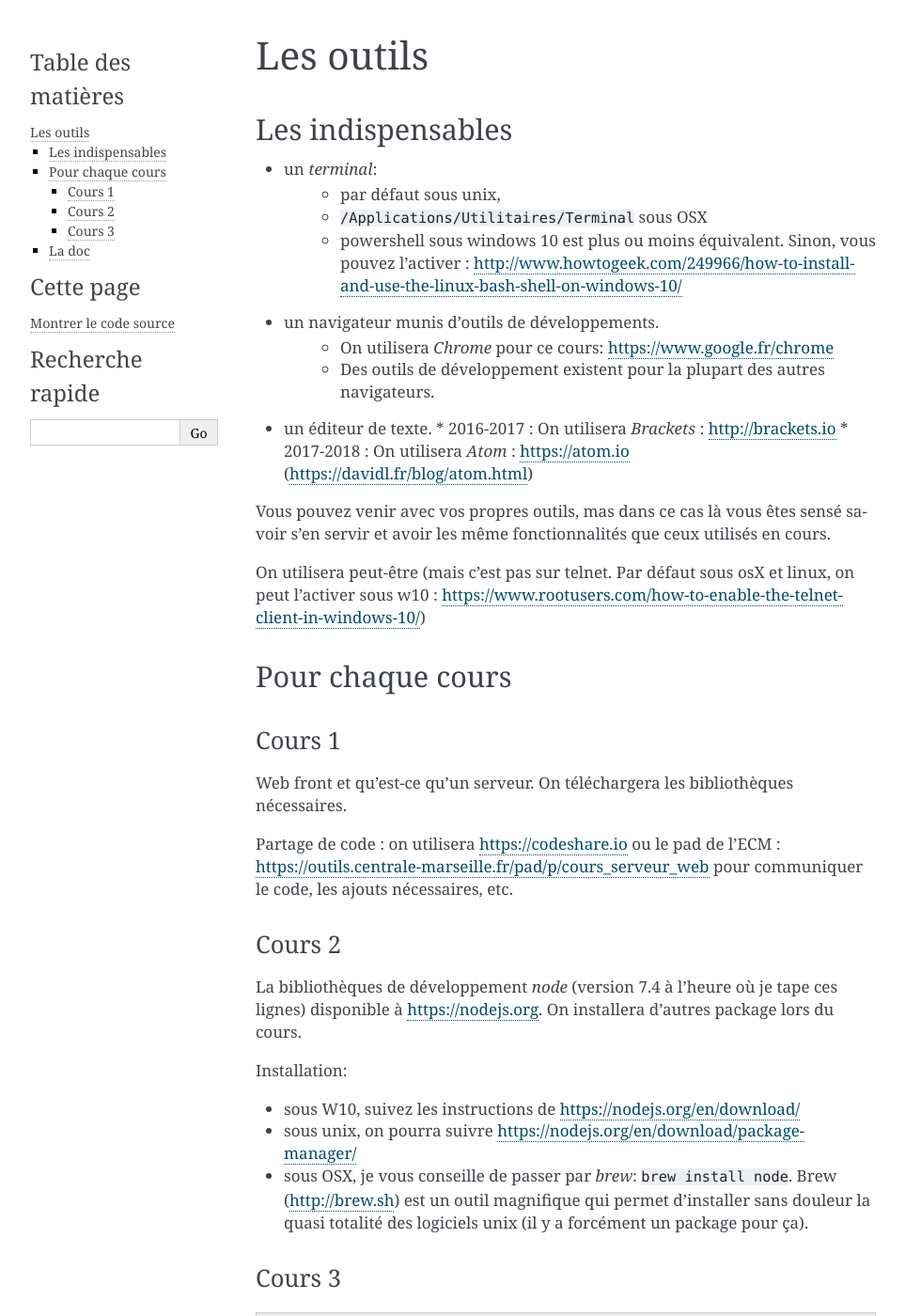
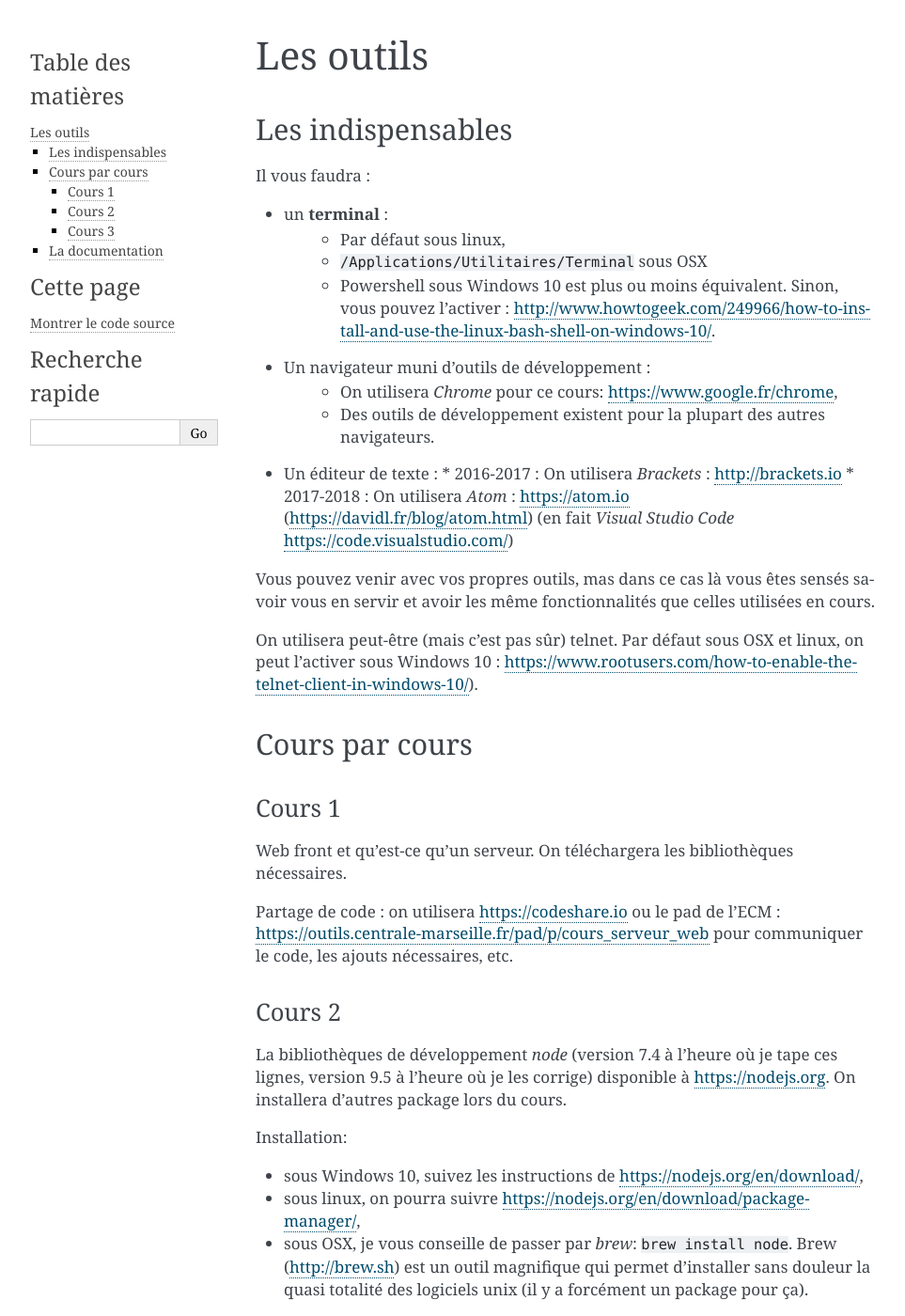
Before and after one commit to FrancoisBrucker/web_serveur, a Sphinx documentation site: the page built from source/outils.rst, in a window 1280 px wide and 1400 px high. Shown: the whole window at 94% size, without its empty margins (148-1111 px from the left). Built offline with Sphinx 7.4.7, drawn with Linux system fonts in a browser that asks for light colours; some of the changed text lies outside the part shown.

Commit message:
Charles : outils

```diff
--- a/source/outils.rst
+++ b/source/outils.rst
@@ -5,29 +5,30 @@
 Les indispensables
 ==================
 
+Il vous faudra :
 
-* un *terminal*:
-    * par défaut sous unix,
+* un **terminal** :
+    * Par défaut sous linux,
     * :file:`/Applications/Utilitaires/Terminal` sous OSX
-    * powershell sous windows 10 est plus ou moins équivalent. Sinon, vous pouvez l'activer : http://www.howtogeek.com/249966/how-to-install-and-use-the-linux-bash-shell-on-windows-10/
+    * Powershell sous Windows 10 est plus ou moins équivalent. Sinon, vous pouvez l'activer : http://www.howtogeek.com/249966/how-to-install-and-use-the-linux-bash-shell-on-windows-10/.
 
-* un navigateur munis d'outils de développements.
-    * On utilisera *Chrome* pour ce cours: https://www.google.fr/chrome
+* Un navigateur muni d'outils de développement :
+    * On utilisera *Chrome* pour ce cours: https://www.google.fr/chrome,
     * Des outils de développement existent pour la plupart des autres navigateurs.
 
-* un éditeur de texte.
+* Un éditeur de texte :
   * 2016-2017 : On utilisera *Brackets* : http://brackets.io
-  * 2017-2018 : On utilisera *Atom* : https://atom.io (https://davidl.fr/blog/atom.html)
+  * 2017-2018 : On utilisera *Atom* : https://atom.io (https://davidl.fr/blog/atom.html) (en fait *Visual Studio Code* https://code.visualstudio.com/)
 
 
 
-Vous pouvez venir avec vos propres outils, mas dans ce cas là vous êtes sensé savoir s'en servir et avoir les même fonctionnalités que ceux utilisés en cours.
+Vous pouvez venir avec vos propres outils, mas dans ce cas là vous êtes sensés savoir vous en servir et avoir les même fonctionnalités que celles utilisées en cours.
 
 
-On utilisera peut-être (mais c'est pas sur telnet. Par défaut sous osX et linux, on peut l'activer sous w10 : https://www.rootusers.com/how-to-enable-the-telnet-client-in-windows-10/)
+On utilisera peut-être (mais c'est pas sûr) telnet. Par défaut sous OSX et linux, on peut l'activer sous Windows 10 : https://www.rootusers.com/how-to-enable-the-telnet-client-in-windows-10/).
 
-Pour chaque cours
-=================
+Cours par cours
+===============
 
 Cours 1
 -------
@@ -39,12 +40,12 @@
 Cours 2
 -------
 
-La bibliothèques de développement *node*  (version 7.4 à l'heure où je tape ces lignes) disponible à https://nodejs.org. On installera d'autres package lors du cours.
+La bibliothèques de développement *node* (version 7.4 à l'heure où je tape ces lignes, version 9.5 à l'heure où je les corrige) disponible à https://nodejs.org. On installera d'autres package lors du cours.
 
 Installation:
 
-* sous W10, suivez les instructions de https://nodejs.org/en/download/
-* sous unix, on pourra suivre https://nodejs.org/en/download/package-manager/
+* sous Windows 10, suivez les instructions de https://nodejs.org/en/download/,
+* sous linux, on pourra suivre https://nodejs.org/en/download/package-manager/,
 * sous OSX, je vous conseille de passer par *brew*: :code:`brew install node`. Brew (http://brew.sh) est un outil magnifique qui permet d'installer sans douleur la quasi totalité des logiciels unix (il y a forcément un package pour ça).
 
 Cours 3
@@ -53,9 +54,9 @@
 .. todo:: Ajouter les logiciels nécessaires.
 
 
-La doc
-======
+La documentation
+================
 
-La documentation a été écrite en utilisant Sphinx http://www.sphinx-doc.org
+Elle a été écrite en utilisant Sphinx http://www.sphinx-doc.org.
 
 Le format https://fr.wikipedia.org/wiki/ReStructuredText est à la fois lisible en texte brut et se transforme en différents formats (html, pdf, ...) facilement.
```
